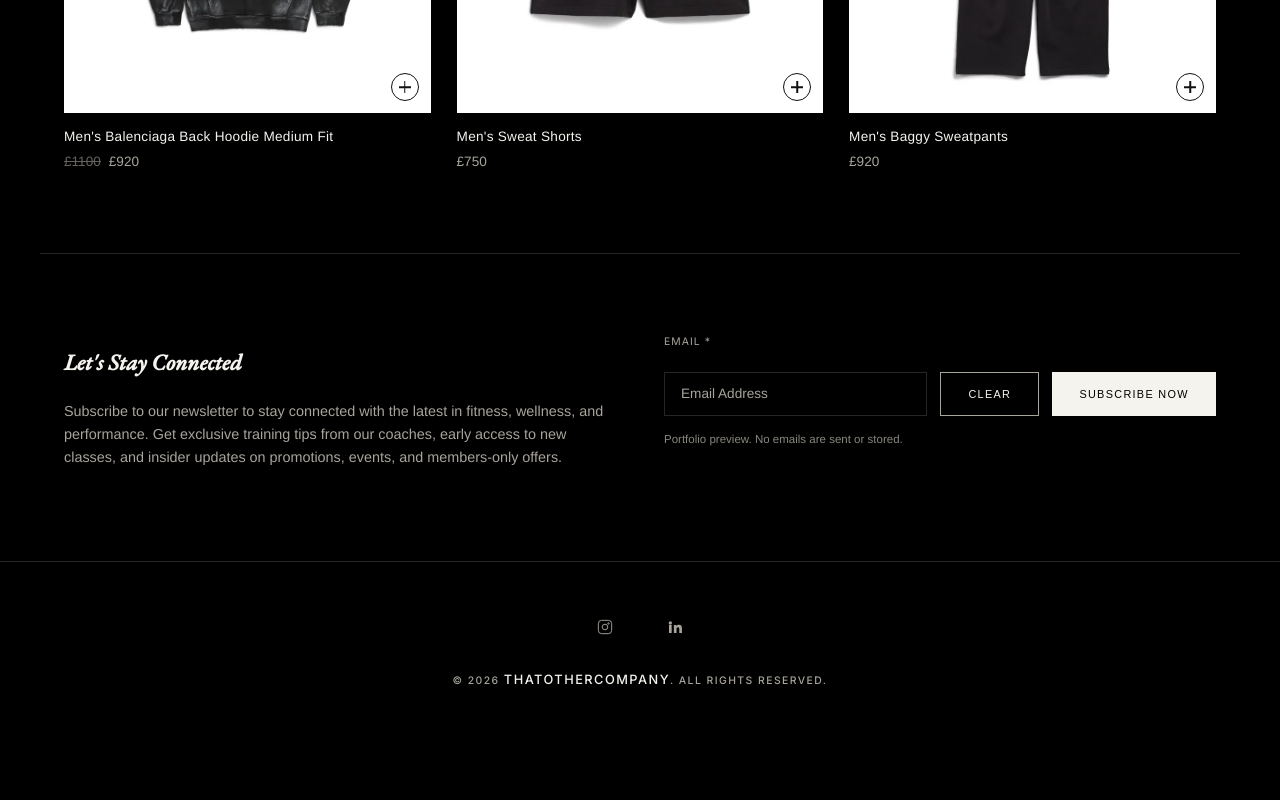
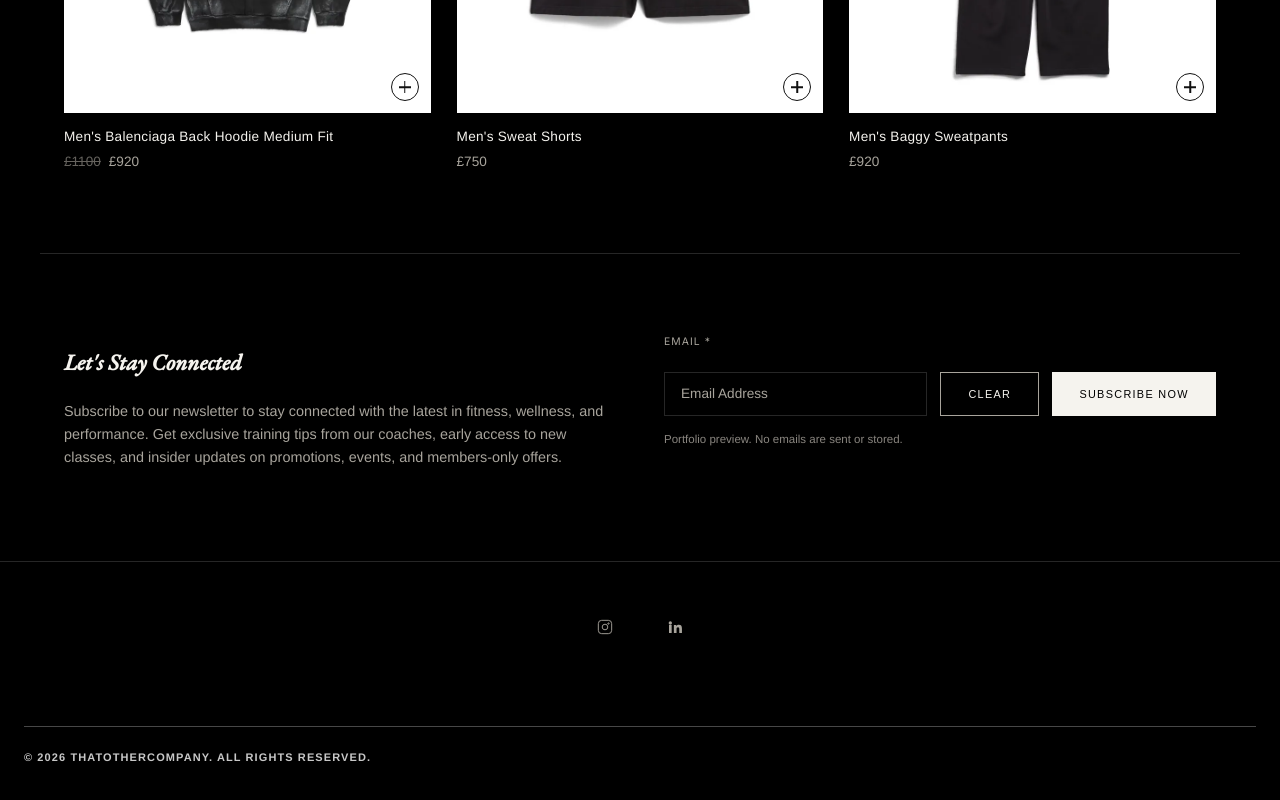
Before and after one commit to thatotherdud3/ARETE, a plain HTML site: page index.html in a window 1280 px wide. Shown: the part 2508-3308 px from the top of the page. Before the commit the page ends 3242 px from the top, so only its background shows below. Drawn offline with nearby package versions, Linux system fonts and the light colour scheme.

Commit message:
Match ARETE copyright styling to GLH while retaining Instagram link

```diff
--- a/style.css
+++ b/style.css
@@ -1289,18 +1289,36 @@ footer a:hover {
   transition:color .2s ease;
 }
 .footer-social a:hover,.footer-social a:focus-visible{color:var(--ink)}
+/* same copyright style as glh, with a working instagram link */
 .footer-legal{
-  color:var(--ink-dim);
-  font:500 .65rem/1.6 'Inter',sans-serif;
-  letter-spacing:.14em;
-  text-align:center;
+  align-self:stretch;
+  width:100%;
+  margin:56px 0 0;
+  padding-top:22px;
+  border-top:1px solid rgba(255,255,255,.28);
+  color:#c8c8c8;
+  font:600 11px/1.6 Helvetica,Arial,sans-serif;
+  letter-spacing:.1em;
+  text-align:left;
 }
 .footer-legal a{
-  color:var(--ink);
+  color:inherit;
+  font:inherit;
+  letter-spacing:inherit;
   text-decoration:none;
-  border-bottom:1px solid transparent;
 }
-.footer-legal a:hover,.footer-legal a:focus-visible{border-color:currentColor}
+.footer-legal a:hover,.footer-legal a:focus-visible{
+  color:inherit;
+  text-decoration:underline;
+  text-underline-offset:3px;
+}
+@media(max-width:600px){
+  .footer-legal{
+    margin-top:34px;
+    font-size:10px;
+    letter-spacing:.06em;
+  }
+}
 
 /* demo form feedback */
 #membership-options{scroll-margin-top:6.5rem}
```
